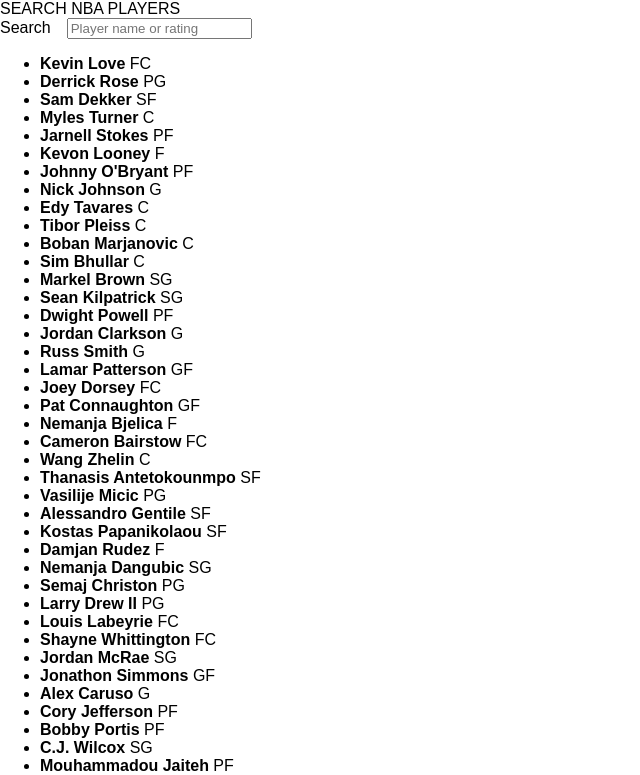
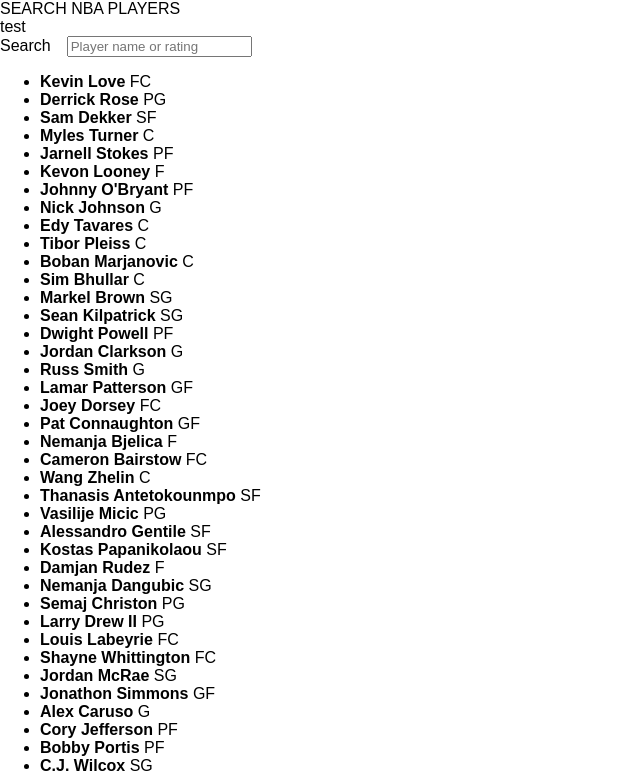
Before and after one commit to thinkful-ei19/tharaka-nba-app, a React (Create React App) app: page /players in a window 1280 px wide. Shown: the top 775 px of the page, without its empty margins (0-640 px from the left). Built offline with nearby package versions, Linux system fonts and the light colour scheme.

Commit message:
implementing a method to get data using api

```diff
--- /dev/null
+++ b/src/components/api-data.js
@@ -0,0 +1,13 @@
+import React from 'react';
+
+
+export default function ApiData(props) {
+    // console.log(props)
+    const test = 'test';
+
+
+    return (
+        <div>{test}</div>
+    );
+
+}
--- a/src/components/live-search.js
+++ b/src/components/live-search.js
@@ -1,4 +1,5 @@
 import React from 'react';
+import ApiData from './api-data';
 import SearchForm from './search-form';
 // import CharacterCount from './character-count';
 import PlayerList from './player-list';
@@ -24,6 +25,11 @@
     //     )
     // }
 
+    getData(data) {
+        this.setState({data})
+    }
+
+
     render() {
         let RealPlayer;
         // if(this.state.isSearch === true){console.log('true')}else if(this.state.isSearch === false || this.state.isSearch === ''){console.log('false')}
@@ -45,7 +51,8 @@
         return (
             <div className="live-search">
                 SEARCH NBA PLAYERS
-                <SearchForm change={searchTerm => this.setPlayerSearch(searchTerm)} search={isSearch => this.setIsSearch(isSearch)} />
+                <ApiData dataform={data => this.getData(data)}/>
+                <SearchForm change={searchTerm => this.setPlayerSearch(searchTerm)} search={isSearch => this.setIsSearch(isSearch)} /> {/*ignore the isSearch*/}
                 <RealPlayer players={players} />
             </div>
         );
```
